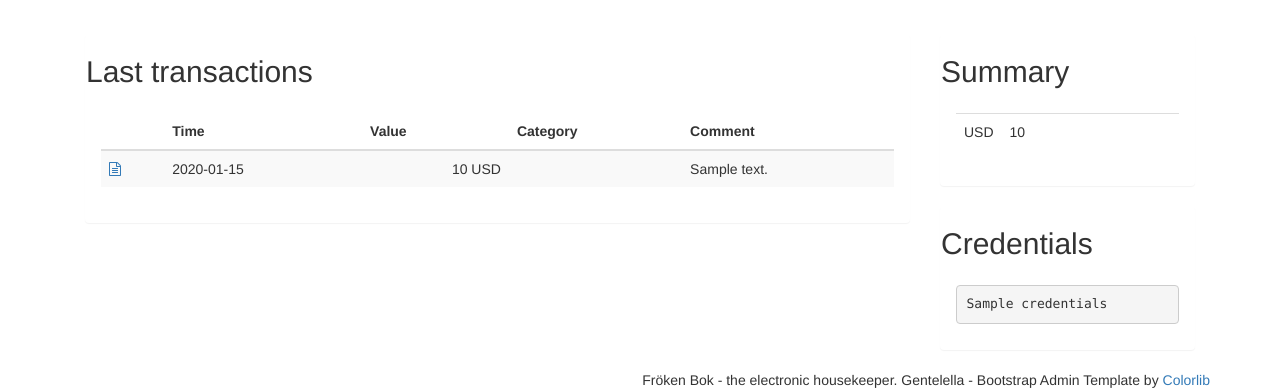
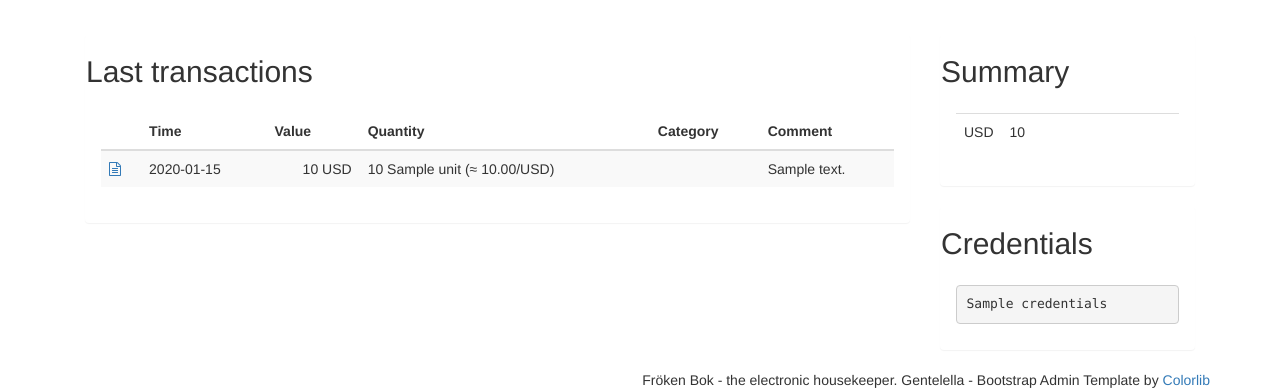
Before and after one commit to frekenbok/frekenbok, a Django app: template accountant/templates/accountant/account_detail.html in a window 1280 px wide. Shown: the part 3122-3512 px from the top of the page. Run offline with Django 3.2, Linux system fonts and the light colour scheme; the template is opened without the code that fills it: most values are stand-ins (such as "Sample title", 1, 10 or a date in 2020); some libraries are stand-ins or nearby versions.

Commit message:
and one more minor update

```diff
--- a/accountant/templates/accountant/account_detail.html
+++ b/accountant/templates/accountant/account_detail.html
@@ -18,6 +18,7 @@
             <th></th>
             <th>{% trans 'Time' %}</th>
             <th>{% trans 'Value' %}</th>
+            <th>{% trans 'Quantity' %}</th>
             <th>{% trans 'Category' %}</th>
             <th>{% trans 'Comment' %}</th>
           </tr>
@@ -28,6 +29,7 @@
             <td><a href="{{ transaction.invoice.get_absolute_url }}"><span class="fa fa-file-text-o"></span></a></td>
             <td>{{ transaction.date|date:'Y-m-d' }}</td>
             <td style="text-align: right">{{ transaction.amount | intcomma }} {{ transaction.currency }}</td>
+            <td>{% if transaction.quantity %}{{ transaction.quantity }} {{ transaction.unit }} (≈ {{ transaction.price | floatformat:2 }}/{{ transaction.currency }}){% endif %}</td>
             <td>{% for counter_transaction in transaction.invoice.transactions.all %}
                 {% if counter_transaction.account.type == transaction.account.EXPENSE %}{{ counter_transaction.account.title }}{% endif %}
                 {% endfor %}</td>
```
